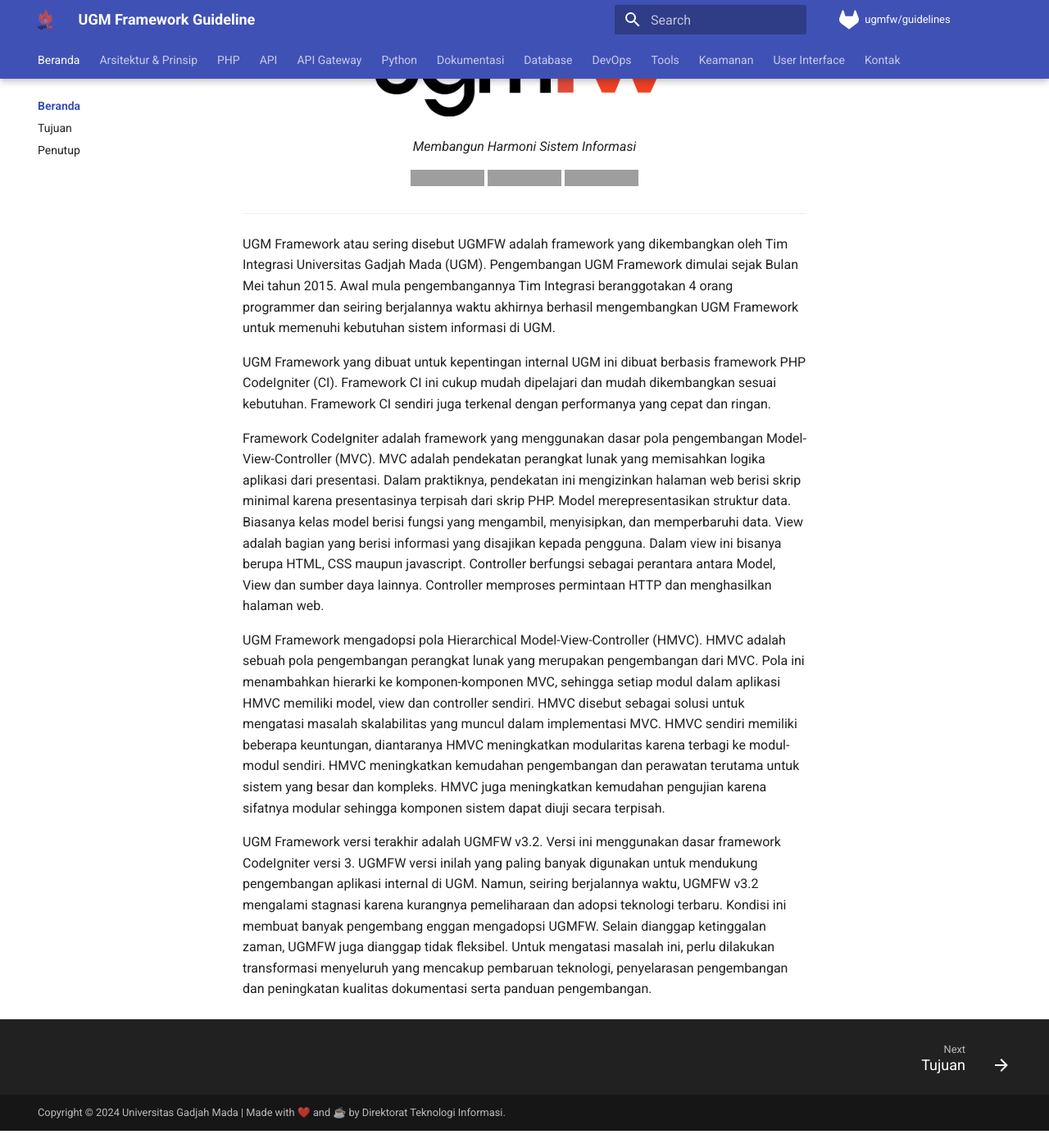
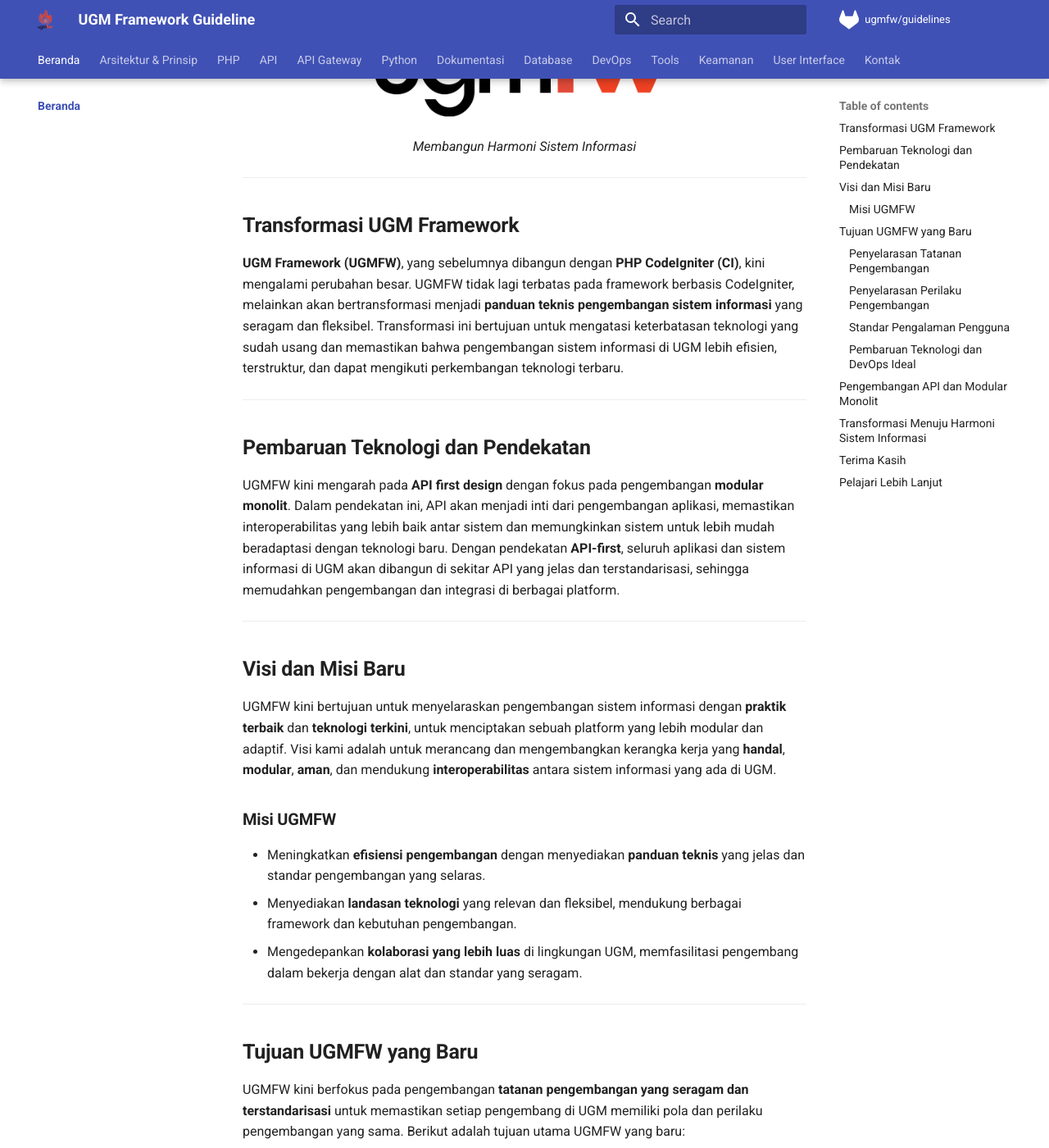
Before and after one commit to dtiugm/ugm-framework, an MkDocs documentation site: the page built from docs/index.md, in a window 1280 px wide and 1400 px high, scrolled down 520 px. Shown: the whole window at 82% size. Built offline with MkDocs 1.6.1 and Material for MkDocs 9.7.7, drawn with Linux system fonts in a browser that asks for light colours; the version menu is left out; before the commit the page ends 1899 px from its top, so only the background shows below that; some of the changed text lies outside the part shown; grey boxes are pictures that could not be loaded.

Commit message:
feat(ugmfw):  perbaruhi halaman depan

```diff
--- a/docs/closing.md
+++ /dev/null
@@ -1,50 +0,0 @@
-# PENUTUP
-
-## Membangun Harmoni Sistem Informasi
-
-Pengembangan UGM Framework (UGMFW) yang dimulai sejak tahun 2015 telah menunjukkan potensi besar dalam mendukung pengembangan sistem informasi di Universitas Gadjah Mada. Namun seiring dengan perkembangan teknologi dan berbagai kebutuhan yang terus diperlukan, perlu adanya transformasi pada UGMFW untuk mengatasi stagnasi yang terjadi, baik dari segi teknologi, pengelolaan kode, maupun pemeliharaan.
-
-Berdasarkan evaluasi dan analisis yang telah dilakukan, beberapa hal utama yang dapat disimpulkan dari pengembangan UGMFW adalah:
-
-1. **Pentingnya Penyelarasan Pengembangan**
-
-    Agar pengembangan sistem informasi di UGM lebih efisien, maka diperlukan tatanan pengembangan yang selaras diantara pengembang. Penerapan pola desain yang konsisten, standarisasi kode, dan penggunaan alat yang telah distandarisasi sangat penting untuk mengurangi inkonsistensi dan bug dalam pengembangan.
-
-2. **Peran Modul dan Paket dalam Meningkatkan Fleksibilitas**
-
-    UGMFW yang awalnya merupakan sebuah framework berbasis CodeIgniter kini bertransformasi menjadi kumpulan paket yang lebih modular dan fleksibel, sehingga dapat digunakan pada berbagai framework dan memenuhi kebutuhan aplikasi yang lebih beragam.
-
-3. **Pentingnya Pengembangan Panduan Dokumentasi**
-
-    Dokumentasi yang lengkap dan mudah diakses sangat penting untuk memastikan setiap pengembang dapat mengimplementasikan UGMFW secara efektif. Pedoman pengembangan dan panduan implementasi menjadi acuan yang akan mempermudah pengembang dalam mengembangkan sistem informasi.
-
-4. **Penerapan Keamanan dalam Setiap Tahapan**
-
-    Pengujian dan peningkatan keamanan framework harus menjadi prioritas utama yaitu dengan melakukan pengujian penetrasi dan analisis terhadap potensi kerentanan untuk memastikan sistem tetap aman.
-
-5. **Adopsi Teknologi Terbaru**
-
-    Penggunaan teknologi yang lebih modern, seperti Python (FastAPI) untuk API, memberikan keuntungan dalam hal kecepatan dan skalabilitas yang lebih baik. Hal ini memungkinkan pengembangan API di UGM menjadi lebih efektif dan efisien.
-
-
-Secara keseluruhan, hasil yang dicapai dari transformasi ini diharapkan dapat memberikan kontribusi besar dalam peningkatan kualitas dan efisiensi sistem informasi di Universitas Gadjah Mada. UGMFW yang lebih fleksibel, modular, dan aman akan mendukung pengembangan sistem yang lebih baik di masa depan.
-
-Dengan adanya transformasi ini, diharapkan pengembangan sistem di Universitas Gadjah Mada akan semakin efisien dan dapat beradaptasi dengan perkembangan teknologi yang pesat. Pembaruan teknologi, dokumentasi yang lebih baik, serta standar pengembangan yang jelas akan memperkuat kualitas dan keberlanjutan aplikasi yang dibangun di lingkungan Universitas Gadjah Mada.
-
-Meskipun banyak pencapaian yang telah diraih, tantangan dalam penerapan dan implementasi UGMFW yang baru masih akan terus berlanjut, terutama dalam hal adopsi teknologi baru dan pengelolaan tim pengembang yang beragam. Namun, dengan panduan yang telah disusun dan dukungan dari seluruh pihak terkait, diharapkan masalah-masalah tersebut mendapat solusi terbaik.
-
-UGMFW yang baru diharapkan dapat menjadi landasan yang kokoh untuk pengembangan sistem informasi di Universitas Gadjah Mada, serta mendukung integrasi dan kolaborasi yang lebih baik di seluruh unit dan fakultas di Universitas Gadjah Mada.
-
-Kami mengucapkan terima kasih yang sebesar-besarnya kepada semua pihak yang telah berkontribusi dalam penyusunan laporan ini. Terutama kepada:
-
-1. Rektor Universitas Gadjah Mada.
-2. Wakil Rektor Universitas Gadjah Mada.
-3. Direktur Teknologi Informasi.
-4. Sekretaris Direktorat Teknologi Informasi.
-5. Kepala Sub Bidang Direktorat Teknologi Informasi.
-6. Koordinator Fungsional Direktorat Teknologi Informasi.
-7. Tim Task Force Simaster vNext, UGM Lean, dan Modernisasi Data.
-8. Tim Task Force UGM Framework.
-9. Semua pihak yang terlibat, baik secara langsung maupun tidak langsung.
-
-Semoga panduan ini dapat memberikan kontribusi yang baik bagi peningkatan kualitas sistem informasi pada Universitas Gadjah Mada dan menjadi referensi yang berguna untuk pengembangan lebih lanjut.
--- a/docs/index.md
+++ b/docs/index.md
@@ -5,31 +5,88 @@
 </style>
 
 <p align="center">
-  <a href="https://dti.ugm.ac.id"><img src="assets/ugmfw.png" style="max-height: 500px;" alt="FastAPI"></a>
+  <a href="https://dti.ugm.ac.id"><img src="assets/ugmfw.png" style="max-height: 500px;" alt="UGM Framework"></a>
 </p>
 <p align="center">
     <em>Membangun Harmoni Sistem Informasi</em>
 </p>
-<p align="center">
-<a href="https://git.dev.ugm.ac.id/ugmfw/guidelines" target="_blank">
-    <img src="https://git.dev.ugm.ac.id/ugmfw/guidelines/badges/0.0.10/pipeline.svg" alt="Test">
-</a>
-<a href="https://git.dev.ugm.ac.id/ugmfw/guidelines" target="_blank">
-    <img src="https://git.dev.ugm.ac.id/ugmfw/guidelines/badges/0.0.10/coverage.svg" alt="Coverage">
-</a>
-<a href="https://git.dev.ugm.ac.id/ugmfw/guidelines" target="_blank">
-    <img src="https://git.dev.ugm.ac.id/ugmfw/guidelines/-/badges/release.svg" alt="Package version">
-</a>
-</p>
 
 ---
 
-UGM Framework atau sering disebut UGMFW adalah framework yang dikembangkan oleh Tim Integrasi Universitas Gadjah Mada (UGM). Pengembangan UGM Framework dimulai sejak Bulan Mei tahun 2015. Awal mula pengembangannya Tim Integrasi beranggotakan 4 orang programmer dan seiring berjalannya waktu akhirnya berhasil mengembangkan UGM Framework untuk memenuhi kebutuhan sistem informasi di UGM.
+## **Transformasi UGM Framework**
 
-UGM Framework yang dibuat untuk kepentingan internal UGM ini dibuat berbasis framework PHP CodeIgniter (CI). Framework CI ini cukup mudah dipelajari dan mudah dikembangkan sesuai kebutuhan. Framework CI sendiri juga terkenal dengan performanya yang cepat dan ringan.
+**UGM Framework (UGMFW)**, yang sebelumnya dibangun dengan **PHP CodeIgniter (CI)**, kini mengalami perubahan besar. UGMFW tidak lagi terbatas pada framework berbasis CodeIgniter, melainkan akan bertransformasi menjadi **panduan teknis pengembangan sistem informasi** yang seragam dan fleksibel. Transformasi ini bertujuan untuk mengatasi keterbatasan teknologi yang sudah usang dan memastikan bahwa pengembangan sistem informasi di UGM lebih efisien, terstruktur, dan dapat mengikuti perkembangan teknologi terbaru.
 
-Framework CodeIgniter adalah framework yang menggunakan dasar pola pengembangan Model-View-Controller (MVC). MVC adalah pendekatan perangkat lunak yang memisahkan logika aplikasi dari presentasi. Dalam praktiknya, pendekatan ini mengizinkan halaman web berisi skrip minimal karena presentasinya terpisah dari skrip PHP. Model merepresentasikan struktur data. Biasanya kelas model berisi fungsi yang mengambil, menyisipkan, dan memperbaruhi data. View adalah bagian yang berisi informasi yang disajikan kepada pengguna. Dalam view ini bisanya berupa HTML, CSS maupun javascript. Controller berfungsi sebagai perantara antara Model, View dan sumber daya lainnya. Controller memproses permintaan HTTP dan menghasilkan halaman web.
+---
 
-UGM Framework mengadopsi pola Hierarchical Model-View-Controller (HMVC). HMVC adalah sebuah pola pengembangan perangkat lunak yang merupakan pengembangan dari MVC. Pola ini menambahkan hierarki ke komponen-komponen MVC, sehingga setiap modul dalam aplikasi HMVC memiliki model, view dan controller sendiri. HMVC disebut sebagai solusi untuk mengatasi masalah skalabilitas yang muncul dalam implementasi MVC. HMVC sendiri memiliki beberapa keuntungan, diantaranya HMVC meningkatkan modularitas karena terbagi ke modul-modul sendiri. HMVC meningkatkan kemudahan pengembangan dan perawatan terutama untuk sistem yang besar dan kompleks. HMVC juga meningkatkan kemudahan pengujian karena sifatnya modular sehingga komponen sistem dapat diuji secara terpisah.
+## **Pembaruan Teknologi dan Pendekatan**
 
-UGM Framework versi terakhir adalah UGMFW v3.2. Versi ini menggunakan dasar framework CodeIgniter versi 3. UGMFW versi inilah yang paling banyak digunakan untuk mendukung pengembangan aplikasi internal di UGM. Namun, seiring berjalannya waktu, UGMFW v3.2 mengalami stagnasi karena kurangnya pemeliharaan dan adopsi teknologi terbaru. Kondisi ini membuat banyak pengembang enggan mengadopsi UGMFW. Selain dianggap ketinggalan zaman, UGMFW juga dianggap tidak fleksibel. Untuk mengatasi masalah ini, perlu dilakukan transformasi menyeluruh yang mencakup pembaruan teknologi, penyelarasan pengembangan dan peningkatan kualitas dokumentasi serta panduan pengembangan.
+UGMFW kini mengarah pada **API first design** dengan fokus pada pengembangan **modular monolit**. Dalam pendekatan ini, API akan menjadi inti dari pengembangan aplikasi, memastikan interoperabilitas yang lebih baik antar sistem dan memungkinkan sistem untuk lebih mudah beradaptasi dengan teknologi baru. Dengan pendekatan **API-first**, seluruh aplikasi dan sistem informasi di UGM akan dibangun di sekitar API yang jelas dan terstandarisasi, sehingga memudahkan pengembangan dan integrasi di berbagai platform.
+
+---
+
+## **Visi dan Misi Baru**
+
+UGMFW kini bertujuan untuk menyelaraskan pengembangan sistem informasi dengan **praktik terbaik** dan **teknologi terkini**, untuk menciptakan sebuah platform yang lebih modular dan adaptif. Visi kami adalah untuk merancang dan mengembangkan kerangka kerja yang **handal**, **modular**, **aman**, dan mendukung **interoperabilitas** antara sistem informasi yang ada di UGM.
+
+### **Misi UGMFW**
+
+- Meningkatkan **efisiensi pengembangan** dengan menyediakan **panduan teknis** yang jelas dan standar pengembangan yang selaras.
+- Menyediakan **landasan teknologi** yang relevan dan fleksibel, mendukung berbagai framework dan kebutuhan pengembangan.
+- Mengedepankan **kolaborasi yang lebih luas** di lingkungan UGM, memfasilitasi pengembang dalam bekerja dengan alat dan standar yang seragam.
+
+---
+
+## **Tujuan UGMFW yang Baru**
+
+UGMFW kini berfokus pada pengembangan **tatanan pengembangan yang seragam dan terstandarisasi** untuk memastikan setiap pengembang di UGM memiliki pola dan perilaku pengembangan yang sama. Berikut adalah tujuan utama UGMFW yang baru:
+
+### **Penyelarasan Tatanan Pengembangan**
+UGMFW menyediakan standar **design patterns** yang konsisten untuk memastikan bahwa setiap aplikasi dikembangkan dengan struktur kode yang mudah dipahami, terorganisir dengan baik, dan bebas dari bug.
+
+### **Penyelarasan Perilaku Pengembangan**
+Semua pengembang di UGM diharapkan menggunakan **toolset** yang seragam dan mengikuti **standar kode** yang konsisten. Panduan pengembangan yang lebih lengkap akan mencakup dokumentasi kode, penamaan variabel, struktur kode, serta standar pengujian untuk memastikan kualitas aplikasi yang lebih baik.
+
+### **Standar Pengalaman Pengguna**
+UGMFW menetapkan standar **material design** yang konsisten untuk pengalaman pengguna yang lebih baik. Setiap aplikasi yang dikembangkan menggunakan UGMFW akan memiliki antarmuka yang familiar, memudahkan pengguna dalam berinteraksi dengan sistem.
+
+### **Pembaruan Teknologi dan DevOps Ideal**
+UGMFW akan menyediakan panduan pengembangan yang ideal untuk memastikan implementasi **Continuous Integration** dan **Continuous Delivery (CI/CD)** yang efektif. Setiap perubahan kode akan diuji dan diterapkan secara otomatis, memungkinkan pengembang untuk fokus pada pengembangan tanpa mengkhawatirkan gangguan akibat integrasi manual.
+
+---
+
+## **Pengembangan API dan Modular Monolit**
+
+Salah satu langkah besar dalam transformasi UGMFW adalah peralihan ke **API first design**. Sistem informasi di UGM akan berfokus pada pengembangan **API** yang menjadi fondasi bagi semua aplikasi yang dibangun di atasnya. Pendekatan ini memungkinkan aplikasi untuk lebih fleksibel, lebih mudah diintegrasikan, dan lebih modular. API yang dikembangkan akan mengikuti **standar yang telah ditentukan**, memastikan bahwa sistem informasi di UGM dapat berinteroperasi dengan baik.
+
+Dengan ini, UGMFW mengarah pada pengembangan **modular monolit**, dimana aplikasi tetap memiliki satu kesatuan arsitektur namun dengan modularitas yang tinggi berkat penggunaan API yang jelas dan terstandarisasi.
+
+---
+
+## **Transformasi Menuju Harmoni Sistem Informasi**
+
+Transformasi UGMFW adalah langkah penting untuk meningkatkan kualitas pengembangan sistem informasi di Universitas Gadjah Mada. Dengan mengedepankan **modularitas**, **fleksibilitas**, dan **keamanan**, UGMFW akan menjadi fondasi yang kokoh bagi pengembangan sistem informasi di masa depan. Pembaruan teknologi, dokumentasi yang lebih jelas, dan standar pengembangan yang konsisten akan memperkuat kualitas aplikasi di lingkungan UGM.
+
+Kami percaya bahwa dengan panduan ini, UGMFW akan mendukung integrasi dan kolaborasi yang lebih baik di seluruh unit dan fakultas, mempercepat transformasi digital yang lebih efisien dan aman.
+
+---
+
+## **Terima Kasih**
+
+Kami mengucapkan terima kasih kepada semua pihak yang telah berkontribusi dalam penyusunan panduan ini, khususnya kepada:
+
+- Rektor Universitas Gadjah Mada
+- Wakil Rektor Universitas Gadjah Mada
+- Direktur Teknologi Informasi
+- Sekretaris Direktorat Teknologi Informasi
+- Kepala Sub Bidang Direktorat Teknologi Informasi
+- Koordinator Fungsional Direktorat Teknologi Informasi
+- Tim Task Force UGM Framework, Simaster vNext, UGM Lean, dan Modernisasi Data
+- Semua pihak yang terlibat, baik secara langsung maupun tidak langsung
+
+Semoga panduan ini dapat memberikan kontribusi signifikan dalam peningkatan kualitas sistem informasi di Universitas Gadjah Mada.
+
+---
+
+## **Pelajari Lebih Lanjut**
+Temukan dokumentasi lengkap UGMFW untuk mulai membangun aplikasi Anda.
--- a/docs/tujuan.md
+++ /dev/null
@@ -1,11 +0,0 @@
-# Tujuan
-## Penyelarasan Tatanan Pengembangan
-UGM Framework harus memiliki tatanan pengembangan yang selaras sehingga setiap developer memiliki model kode yang sama ketika memecahkan masalah. Penerapan pola desain (design pattern) yang konsisten akan memudahkan pengembang dalam memahami dan mengembangkan kode. Pola desain juga mengurangi risiko bug dan inkonsistensi dalam pengembangan sistem.
-## Penyelarasan Perilaku Pengembangan
-Pengembang harus memiliki perilaku yang sama saat mengembangkan aplikasi. Mulai dari penggunaan toolset yang selaras, dokumentasi kode yang seragam hingga panduan penulisan code yang ketat. Seperti penamaan variabel, struktur kode dan standar pengujian. Hal ini akan memastikan bahwa setiap kode yang dikembangkan memiliki kualitas yang sama dan mudah dipahami oleh pengembang lainnya.
-## Standar Pengalaman Pengguna
-UGM Framework harus memberikan pengalaman pengguna yang konsisten dan profesional. Standar tampilan dan material desain pada UGM Framework harus diterapkan secara konsisten di seluruh sistem yang menggunakan framework ini. Dengan demikian, setiap aplikasi yang dikembangkan akan memiliki antarmuka yang familiar dan mudah digunakan uleh pengguna akhir.
-## Pengembangan Package dan Kode Snippet
-Untuk membantu pengembangan lebih produktif, UGMFW akan berganti bukan lagi sebuah framework namun menjadi package-package yang siap digunakan untuk pengembangan sistem. Package-package ini nantinya akan digunakan pada berbagai framework sehingga dapat menghilangkan batasan-batasan pengembangan yang hanya mengacu pada satu framework saja. Package UGMFW akan dibuat secara modular, sehingga package dapat digunakan kembali. Selain itu akan disediakan kode Snippet untuk mempercepat pengembangan menggunakan package-package UGMFramework.
-## Panduan DevOps yang Ideal
-Panduan pengembangan menggunakan UGM Framework akan disediakan secara ideal. Di dalamnya akan terdapat panduan pengelolaan versi kode, standarisasi kode hingga penerapan Continuous Integration dan Continuous Delivery (CI/CD). CI/CD harus diimplementasikan untuk memastikan bahwa setiap perubah kode dapat diuji dan diterapkan dengan cepat dan tanpa gangguan.
--- a/mkdocs.yml
+++ b/mkdocs.yml
@@ -88,8 +88,6 @@
 nav:
   - Beranda:
       - UGM Framework: index.md
-      - Tujuan: tujuan.md
-      - Penutup: closing.md
   - Arsitektur & Prinsip:
       - Arsitektur Sistem: arsitektur-prinsip/arsitektur-sistem.md
       - Prinsip Dasar Pengembangan: arsitektur-prinsip/prinsip-dasar-pengembangan.md
```
